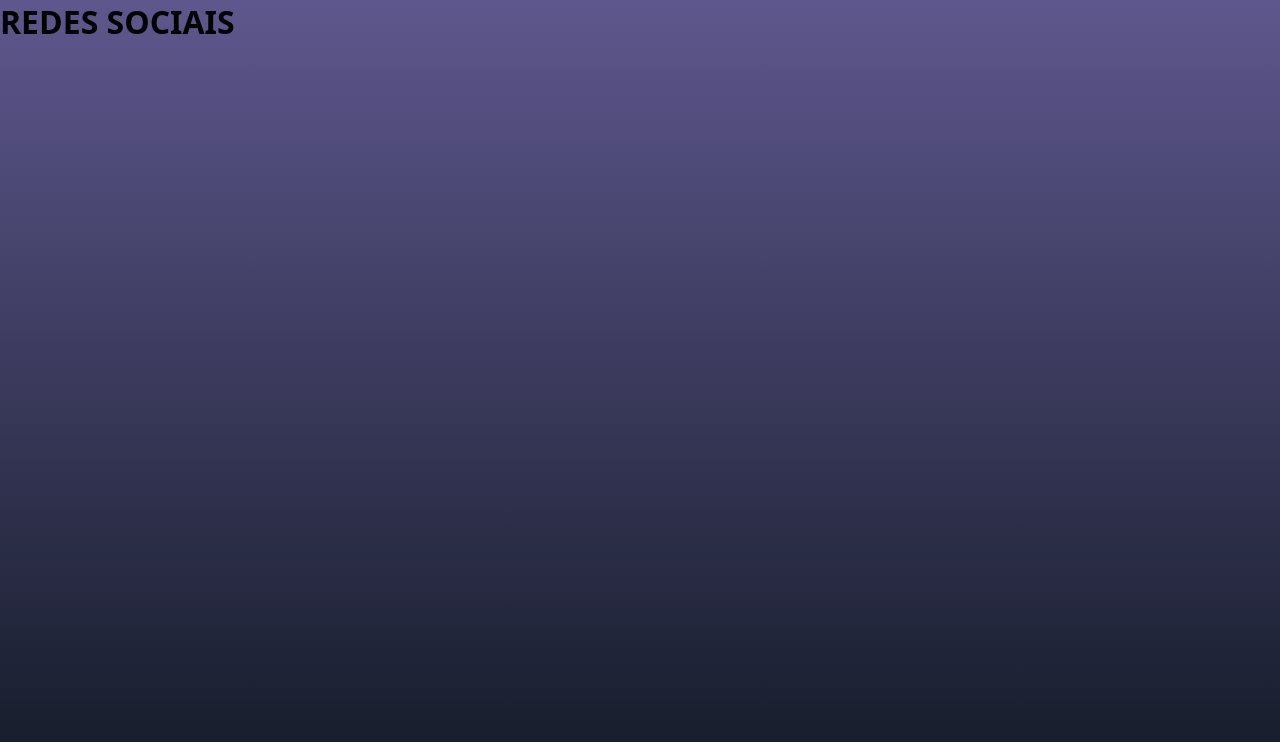
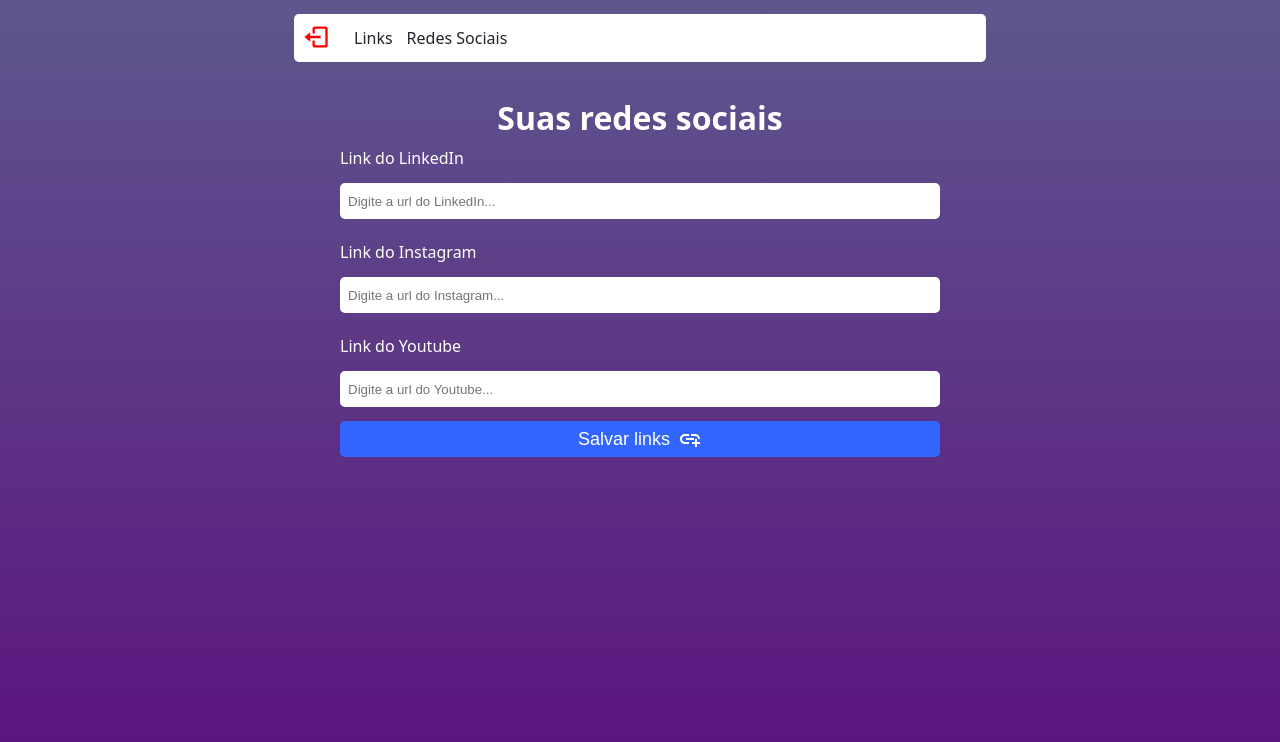
Before and after one commit to curioussdev/devLink, a React (Vite) app: page /admin/social in a window 1280 px wide. Shown: the top 742 px of the page. Built offline with nearby package versions, Linux system fonts and the light colour scheme; no server answers; sample sign-in values are in the browser's storage.

Commit message:
styling social networks page

```diff
--- a/src/Pages/Networks/index.jsx
+++ b/src/Pages/Networks/index.jsx
@@ -1,5 +1,40 @@
+import './networks.css'
+
+import { Header } from '../../components/Header';
+import { Input } from '../../components/Input'
+import { MdAddLink } from 'react-icons/md'
+
+
 export default function Networks(){
     return(
-        <h1>REDES SOCIAIS</h1>
+        <div className='admin-container'>
+            <Header />
+
+            <h1 className='title-social'>Suas redes sociais</h1>
+
+            <form className='form' action="">
+                <label className='label'>Link do LinkedIn</label>
+                <Input
+                    placeholder="Digite a url do LinkedIn..."
+                />
+
+                <label className='label'>Link do Instagram</label>
+                <Input
+                    placeholder="Digite a url do Instagram..."
+                />
+
+                <label className='label'>Link do Youtube</label>
+                <Input
+                    placeholder="Digite a url do Youtube..."
+                />
+
+                <button
+                    type='submit'
+                    className='btn-register'
+                >
+                    Salvar links <MdAddLink size={24} color="#fff" />
+                </button>
+            </form>
+        </div>
     )
 }
--- /dev/null
+++ b/src/Pages/Networks/networks.css
@@ -0,0 +1,4 @@
+.title-social{
+    color: #fff;
+    margin-top: 34px;
+}
--- a/src/index.css
+++ b/src/index.css
@@ -6,7 +6,7 @@
 
 body {
   font-family: system-ui, -apple-system, BlinkMacSystemFont, 'Segoe UI', Roboto, Oxygen, Ubuntu, Cantarell, 'Open Sans', 'Helvetica Neue', sans-serif;
-  background: linear-gradient(#5e578d, hsl(219, 34%, 11%));
+  background: linear-gradient(#5e578d, hsl(281, 77%, 28%));
   min-height: 100vh;
 }
 
```
